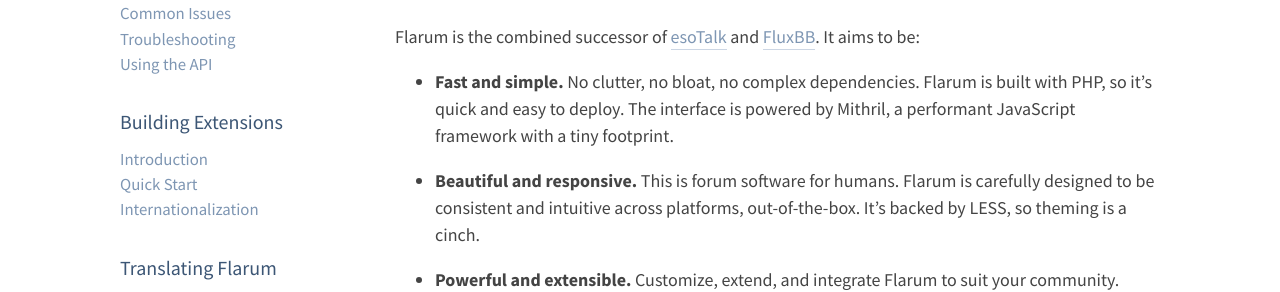
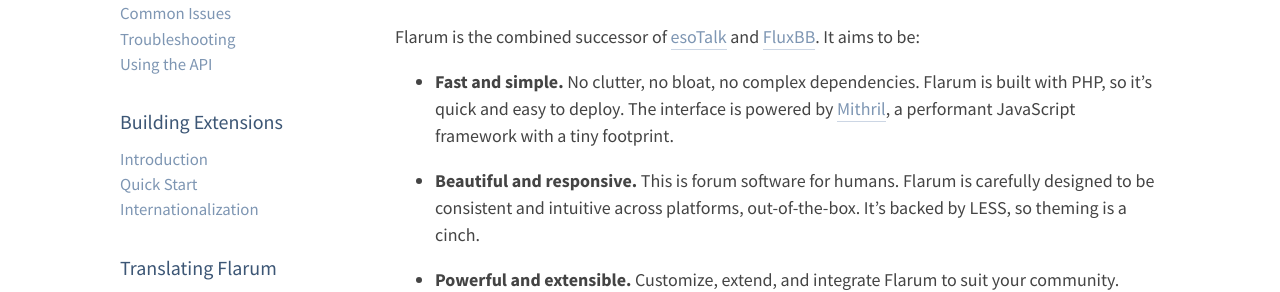
Before and after one commit to flarum/flarum.github.io, a Jekyll site: the page built from _docs/index.md, in a window 1280 px wide. Shown: the part 515-807 px from the top of the page. Built offline with Jekyll 4.4.1, drawn with Linux system fonts in a browser that asks for light colours; nearby versions of some CDN libraries; comment, search, counter and statistics services are not loaded; part of the change alters nothing that is shown.

```diff
--- a/_docs/index.md
+++ b/_docs/index.md
@@ -11,7 +11,7 @@ Flarum is developed openly on [GitHub](https://github.com/flarum/flarum).
 
 Flarum is the combined successor of [esoTalk](http://esotalk.org) and [FluxBB](http://fluxbb.org). It aims to be:
 
-- **Fast and simple.** No clutter, no bloat, no complex dependencies. Flarum is built with PHP, so it's quick and easy to deploy. The interface is powered by Mithril, a performant JavaScript framework with a tiny footprint.
+- **Fast and simple.** No clutter, no bloat, no complex dependencies. Flarum is built with PHP, so it's quick and easy to deploy. The interface is powered by [Mithril](https://mithril.js.org), a performant JavaScript framework with a tiny footprint.
 
 - **Beautiful and responsive.** This is forum software for humans. Flarum is carefully designed to be consistent and intuitive across platforms, out-of-the-box. It's backed by LESS, so theming is a cinch.
 
```
